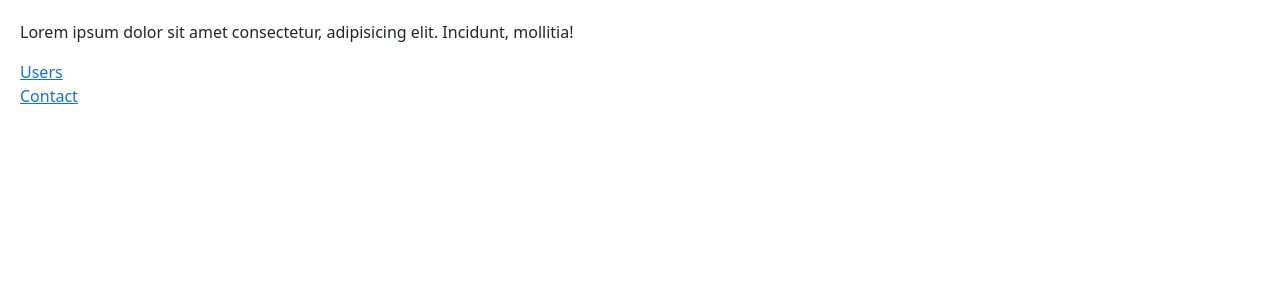
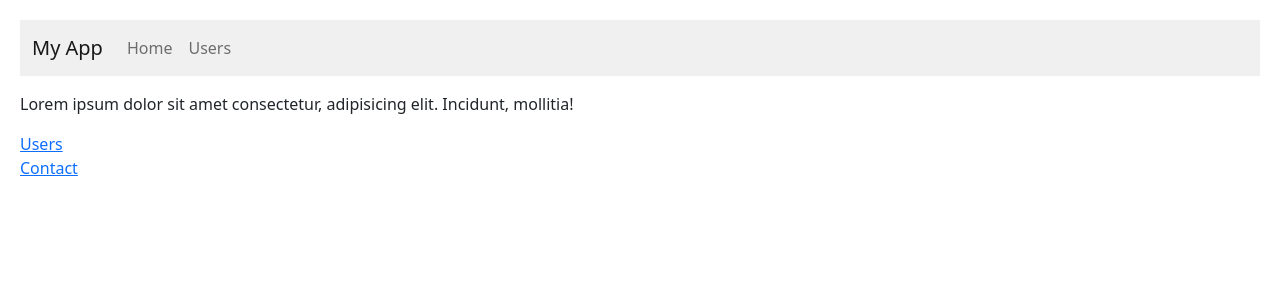
Before and after one commit to Gillesf31/back-to-react, a React (Vite) app: page / in a window 1280 px wide. Shown: the top 300 px of the page. Built offline with nearby package versions, Linux system fonts and the light colour scheme.

Commit message:
Add nested routes

```diff
--- /dev/null
+++ b/src/routing/Layout.tsx
@@ -0,0 +1,15 @@
+import { Outlet } from 'react-router-dom';
+import Navbar from './Navbar';
+
+const Layout = () => {
+  return (
+    <>
+      <Navbar />
+      <div id='main'>
+        <Outlet />
+      </div>
+    </>
+  );
+};
+
+export default Layout;
--- /dev/null
+++ b/src/routing/Navbar.tsx
@@ -0,0 +1,32 @@
+import { Link } from 'react-router-dom';
+
+const Navbar = () => {
+  return (
+    <nav
+      className='navbar navbar-expand-lg'
+      style={{ background: '#f0f0f0', marginBottom: '1rem' }}
+    >
+      <div className='container-fluid'>
+        <Link to='/' className='navbar-brand'>
+          My App
+        </Link>
+        <div className='collapse navbar-collapse' id='navbarNav'>
+          <ul className='navbar-nav'>
+            <li className='nav-item'>
+              <Link to='/' className='nav-link'>
+                Home
+              </Link>
+            </li>
+            <li className='nav-item'>
+              <Link to='/users' className='nav-link'>
+                Users
+              </Link>
+            </li>
+          </ul>
+        </div>
+      </div>
+    </nav>
+  );
+};
+
+export default Navbar;
--- a/src/routing/routes.tsx
+++ b/src/routing/routes.tsx
@@ -1,26 +1,33 @@
 import { createBrowserRouter } from 'react-router-dom';
 import ContactPage from './ContactPage';
 import HomePage from './Homepage';
+import Layout from './Layout';
 import UserDetailPage from './UserDetailPage';
 import UserListPage from './UserListPage';
 
 const router = createBrowserRouter([
   {
     path: '/',
+    element: <Layout />,
+    children: [
+      {
+        index: true,
         element: <HomePage />,
       },
       {
-    path: '/users',
+        path: 'users',
         element: <UserListPage />,
       },
       {
-    path: '/users/:id',
+        path: 'users/:id',
         element: <UserDetailPage />,
       },
       {
         path: 'contact',
         element: <ContactPage />,
       },
+    ],
+  },
 ]);
 
 export default router;
```
Lines whose indentation alone changed are shown as unchanged.
